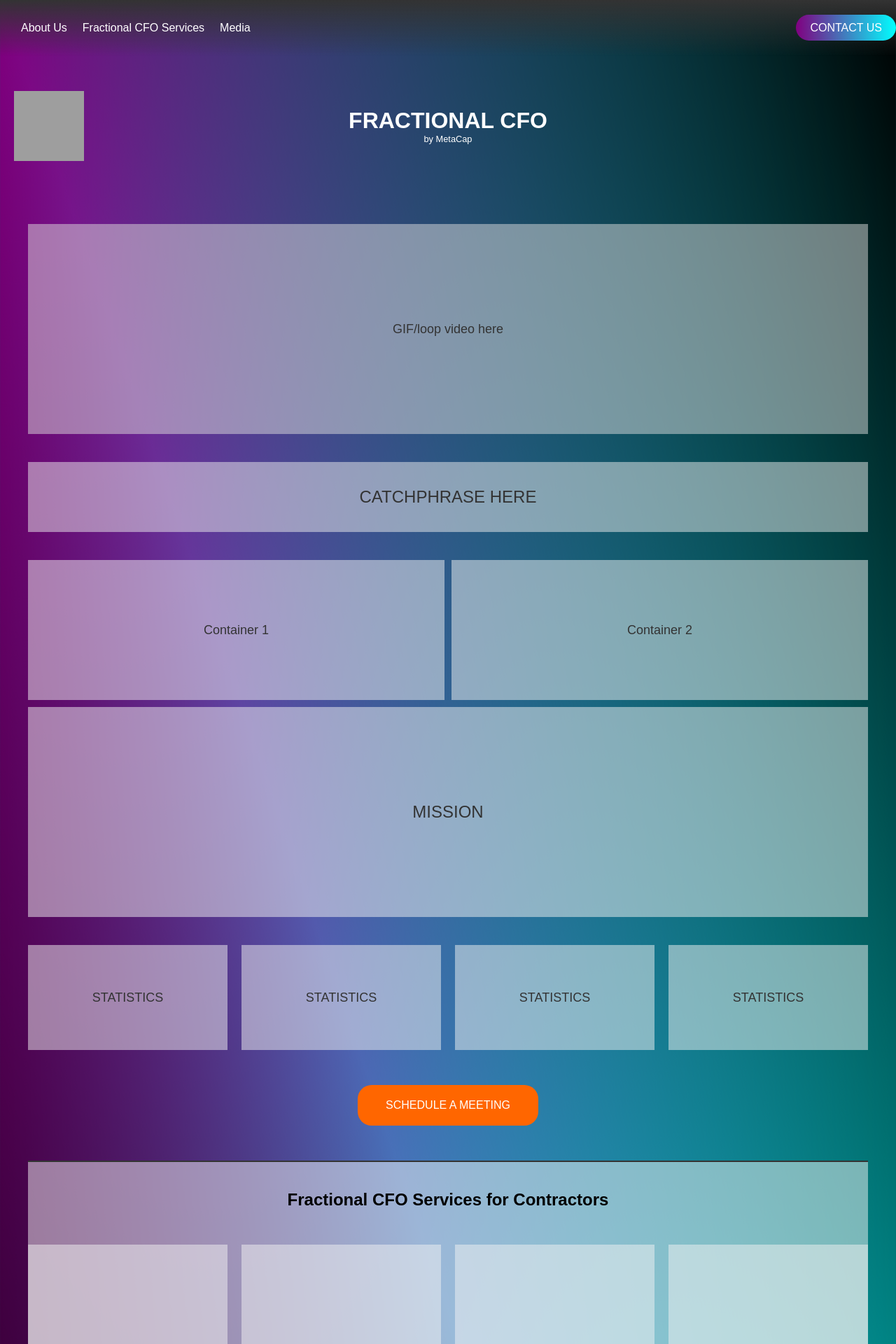
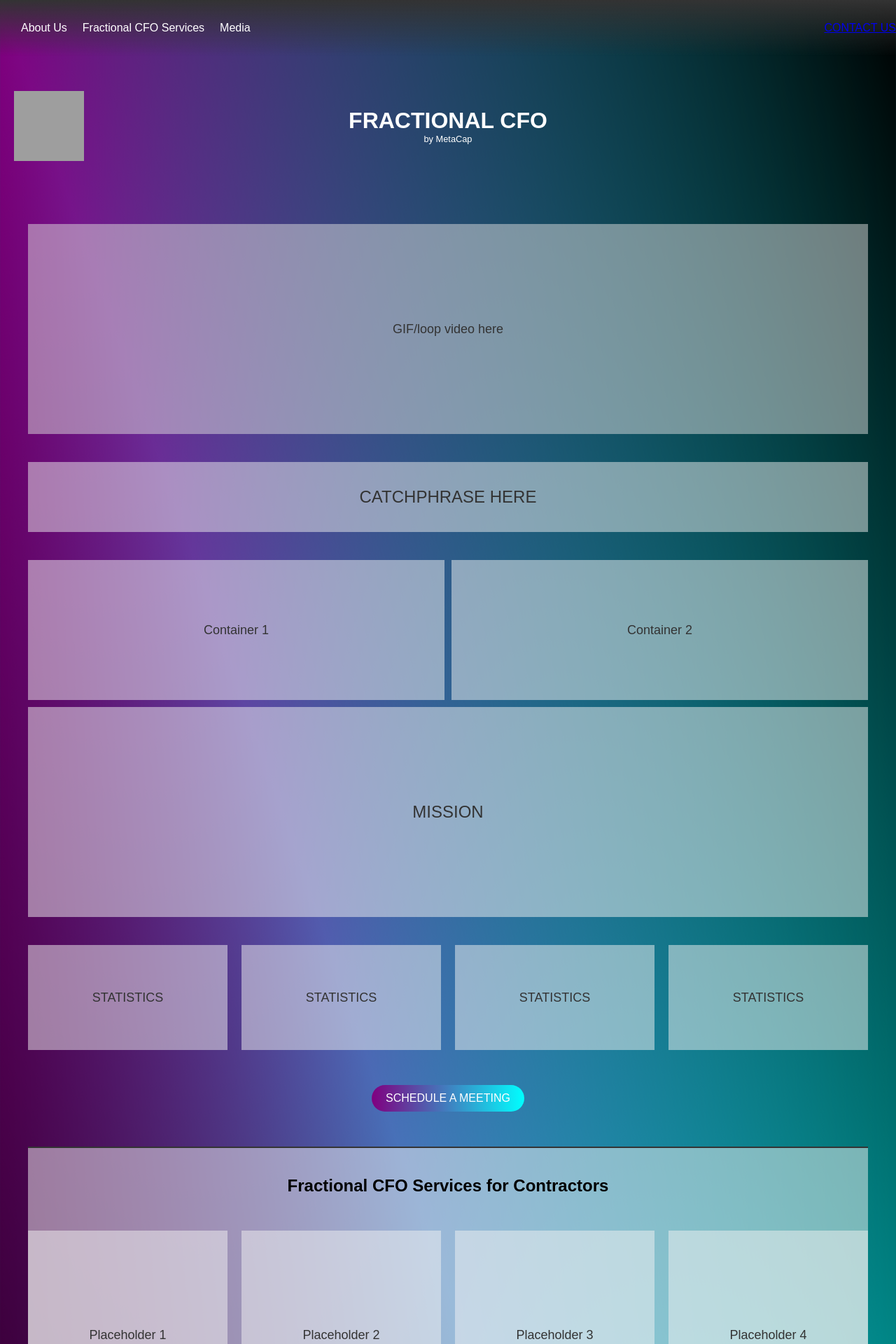
Before and after one commit to MetaCapFin/fractional-cfo-main., a Next.js app: page / in a window 1280 px wide. Shown: the top 1920 px of the page at 70% size. Built offline with nearby package versions, Linux system fonts and the light colour scheme; grey boxes are pictures that could not be loaded.

Commit message:
Update styles.css

```diff
--- a/public/styles.css
+++ b/public/styles.css
@@ -53,7 +53,7 @@ header {
     margin-right: 20px;
 }
 
-.contact-button {
+.button {
     background: linear-gradient(to right, purple, cyan);
     color: white;
     padding: 10px 20px;
@@ -62,7 +62,7 @@ header {
     transition: box-shadow 0.3s ease-in-out;
 }
 
-.contact-button:hover {
+.button:hover {
     box-shadow: 0 0 10px rgba(0, 255, 255, 0.7);
 }
 
@@ -175,18 +175,19 @@ header {
 }
 
 .schedule-button {
-    background-color: #ff6600;
+    background: linear-gradient(to right, purple, cyan);
     color: white;
-    padding: 20px 40px; /* Increased padding for larger size */
+    padding: 10px 20px;
     text-decoration: none;
     border-radius: 20px;
+    transition: box-shadow 0.3s ease-in-out;
     margin: 50px auto;
     display: block;
     width: fit-content;
 }
 
 .schedule-button:hover {
-    background-color: #ff8533;
+    box-shadow: 0 0 10px rgba(0, 255, 255, 0.7);
 }
 
 .fractional-cfo-container {
@@ -328,31 +329,33 @@ header {
 }
 
 .download-button {
-    background-color: #ff6600;
+    background: linear-gradient(to right, purple, cyan);
     color: white;
-    padding: 20px 40px; /* Increased padding for larger size */
+    padding: 10px 20px;
     text-decoration: none;
     border-radius: 20px;
+    transition: box-shadow 0.3s ease-in-out;
     margin: 50px auto;
     display: block;
     width: fit-content;
 }
 
 .download-button:hover {
-    background-color: #ff8533;
+    box-shadow: 0 0 10px rgba(0, 255, 255, 0.7);
 }
 
 .subscribe-button {
-    background-color: #ff6600;
+    background: linear-gradient(to right, purple, cyan);
     color: white;
     padding: 10px 20px;
     text-decoration: none;
     border-radius: 20px;
+    transition: box-shadow 0.3s ease-in-out;
     margin-right: 20px;
 }
 
 .subscribe-button:hover {
-    background-color: #ff8533;
+    box-shadow: 0 0 10px rgba(0, 255, 255, 0.7);
 }
 
 .footer-logo-placeholder {
```
